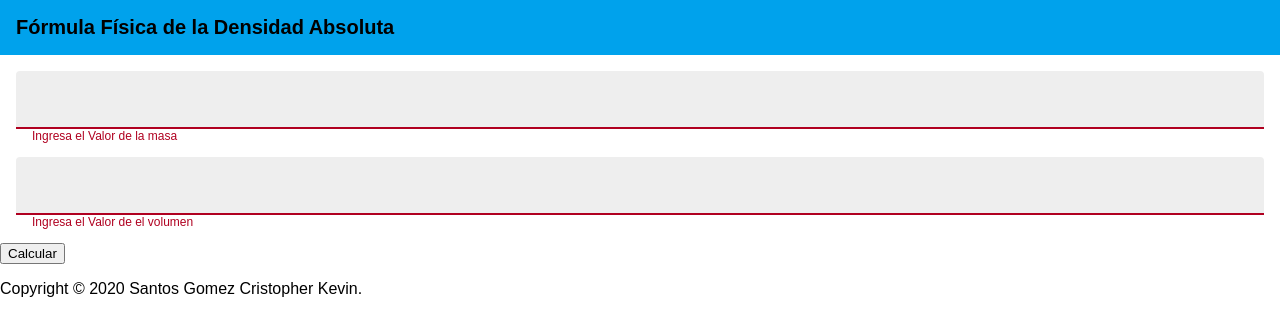
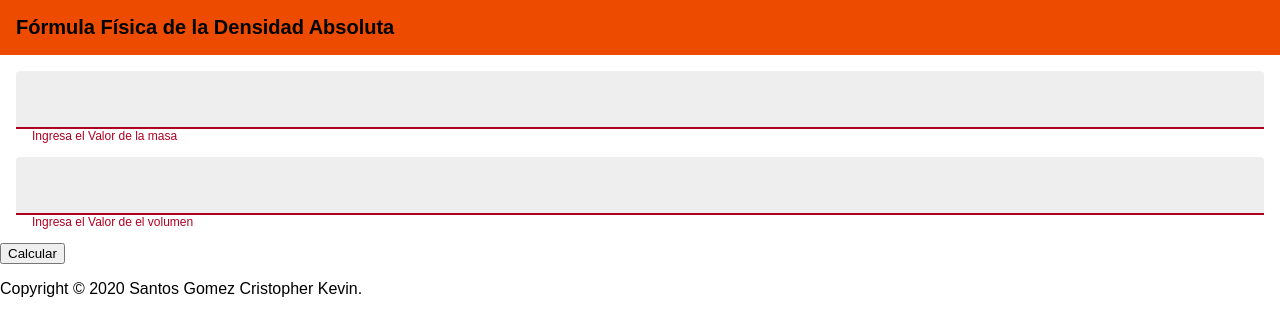
Before and after one commit to kevinspwa/kevinspwa.github.io, a plain HTML site: page index.html in a window 1280 px wide. Drawn offline with Linux system fonts and the light colour scheme.

Commit message:
Fórmula final

```diff
--- a/index.html
+++ b/index.html
@@ -41,11 +41,11 @@
          * definiciones de estilos. Deben iniciar con -- y colocarse en el
          * elemento raíz. */
         --color-primario: black;
-        --color-primario-fondo: #00a2ec;
+        --color-primario-fondo: #ec4b00;
         --color-contenido: black;
         --color-contenido-fondo: white;
         --color-control-sin-foco: gray;
-        --color-control-con-foco: #FF8A33;
+        --color-control-con-foco: #400174;
         --color-control-error: #b00020;
         --color-control-fondo: #eeeeee;
         --color-active: #4646462c;
```
